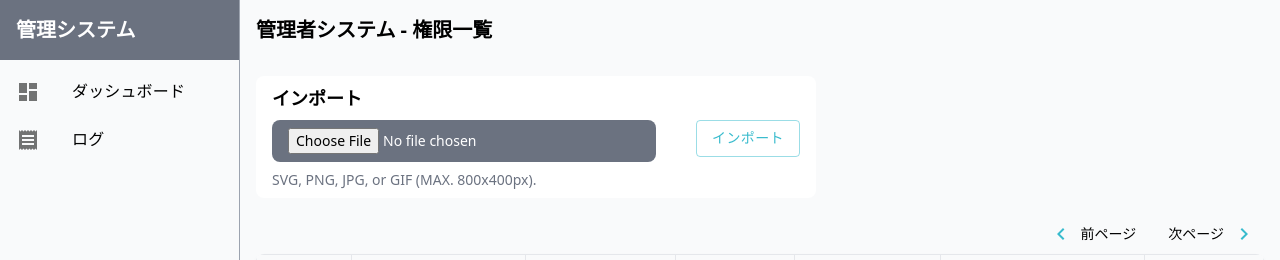
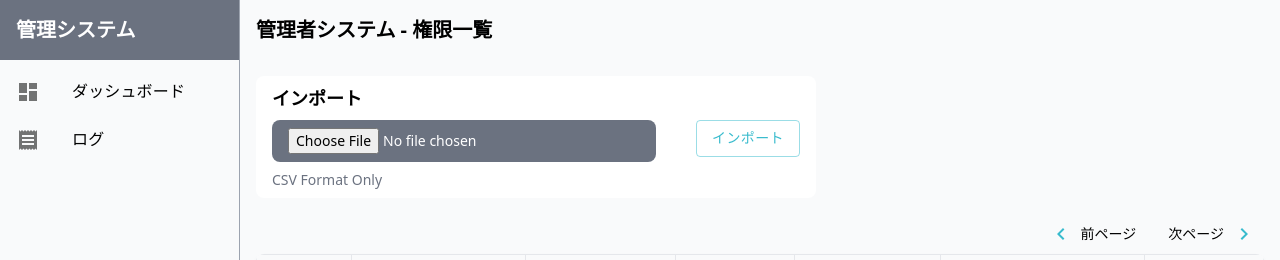
Before and after one commit to runsys-kf/uriage-sokuhou-webapp, a Next.js app: page /admin in a window 1280 px wide. Shown: the top 260 px of the page. Built offline with nearby package versions, Linux system fonts and the light colour scheme.

Commit message:
インポートファイルの形式の表記を変更

```diff
--- a/pages/admin/index.tsx
+++ b/pages/admin/index.tsx
@@ -345,7 +345,7 @@ const AdminPage = () => {
                       </label>
                       {/* 最大容量などの表記が必要な場合下記を残す */}
                       <p className="text-sm text-gray-500" id="file_input_help">
-                        SVG, PNG, JPG, or GIF (MAX. 800x400px).
+                        CSV Format Only
                       </p>
                     </div>
 
```
